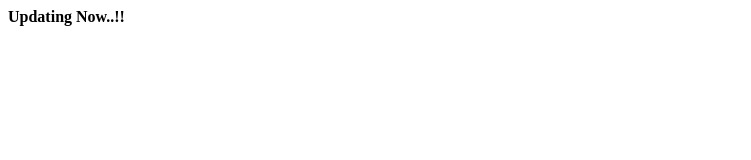
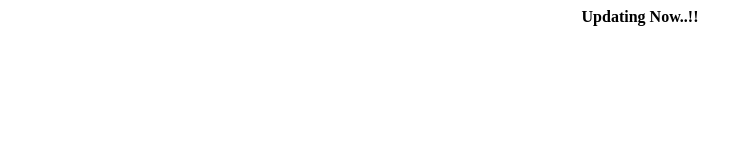
Before and after one commit to Senuz-md/ol-calc, a website: page index.html in a window 1280 px wide. Shown: the whole page, without its empty margins (0-751 px from the left). Drawn offline with nearby package versions, Linux system fonts and the light colour scheme.

Commit message:
Update index.html

```diff
--- a/index.html
+++ b/index.html
@@ -25,6 +25,6 @@
     <!-- External CSS & Libraries -->
     <script src="https://cdnjs.cloudflare.com/ajax/libs/html2canvas/1.4.1/html2canvas.min.js"></script>
     <link rel="stylesheet" href="https://cdnjs.cloudflare.com/ajax/libs/font-awesome/6.0.0/css/all.min.css">
-    <fontface:rubik><b>Updating Now..!!</b></font>
+    <center><fontface:rubik><b>Updating Now..!!</b></font></center>
 </body>
 </html>
```
